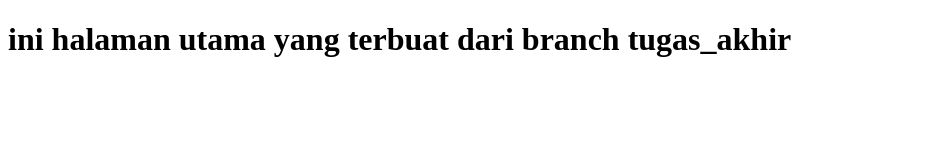
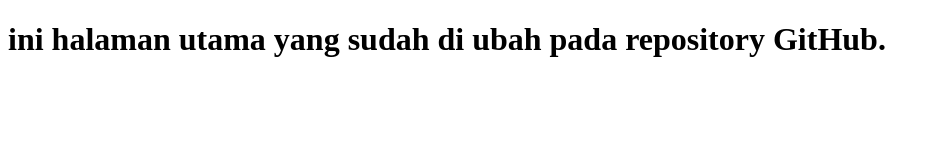
Before and after one commit to Onezero93/TugasGit, a plain HTML site: page index.html in a window 1280 px wide. Shown: the whole page, without its empty margins (0-939 px from the left). Drawn offline with Linux system fonts and the light colour scheme.

Commit message:
update index.html lewat github

```diff
--- a/index.html
+++ b/index.html
@@ -5,7 +5,7 @@
 </head>
 <body>
     <h1>
-        ini halaman utama yang terbuat dari branch tugas_akhir
+        ini halaman utama yang sudah di ubah pada repository GitHub.
     </h1>
 </body>
 </html>
```
